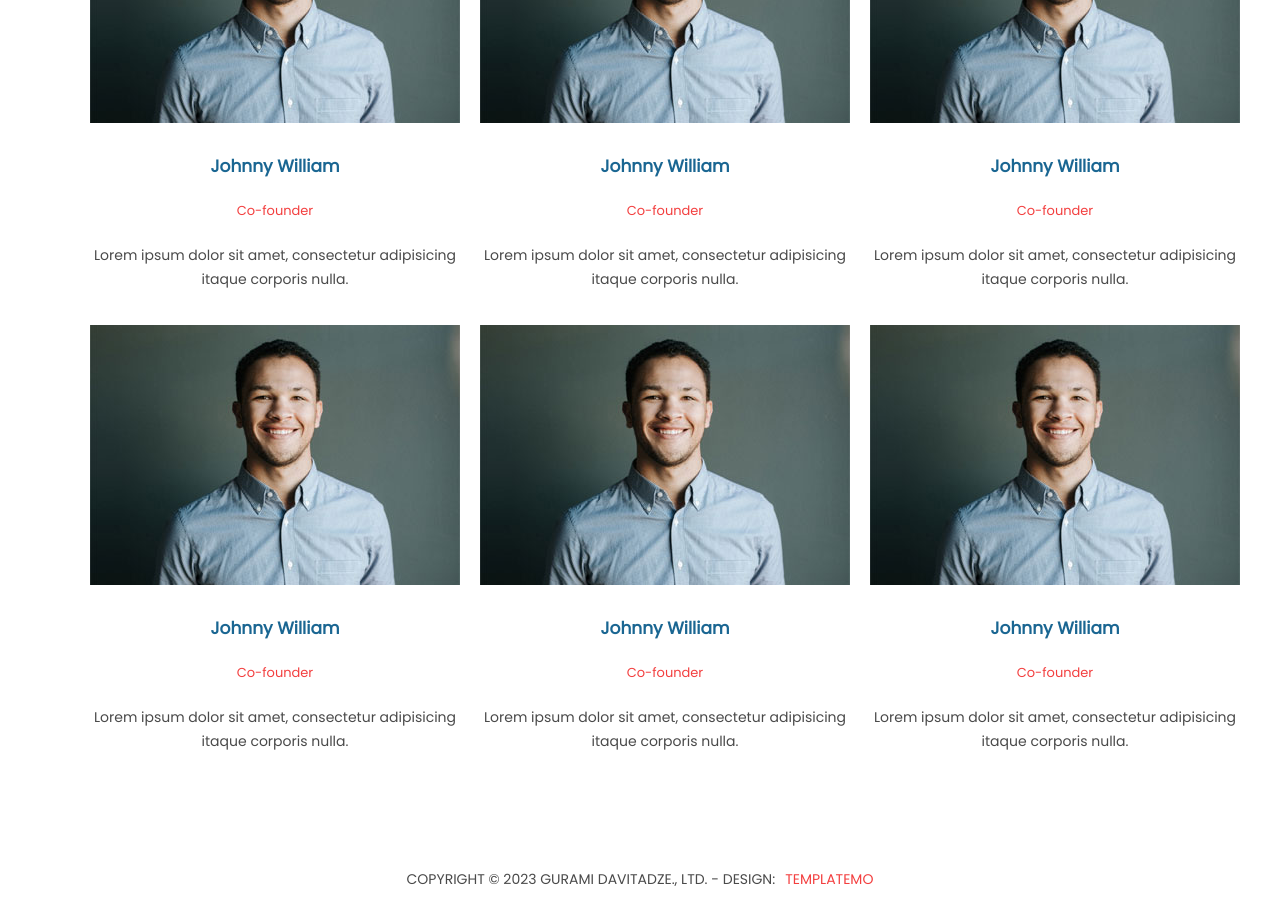
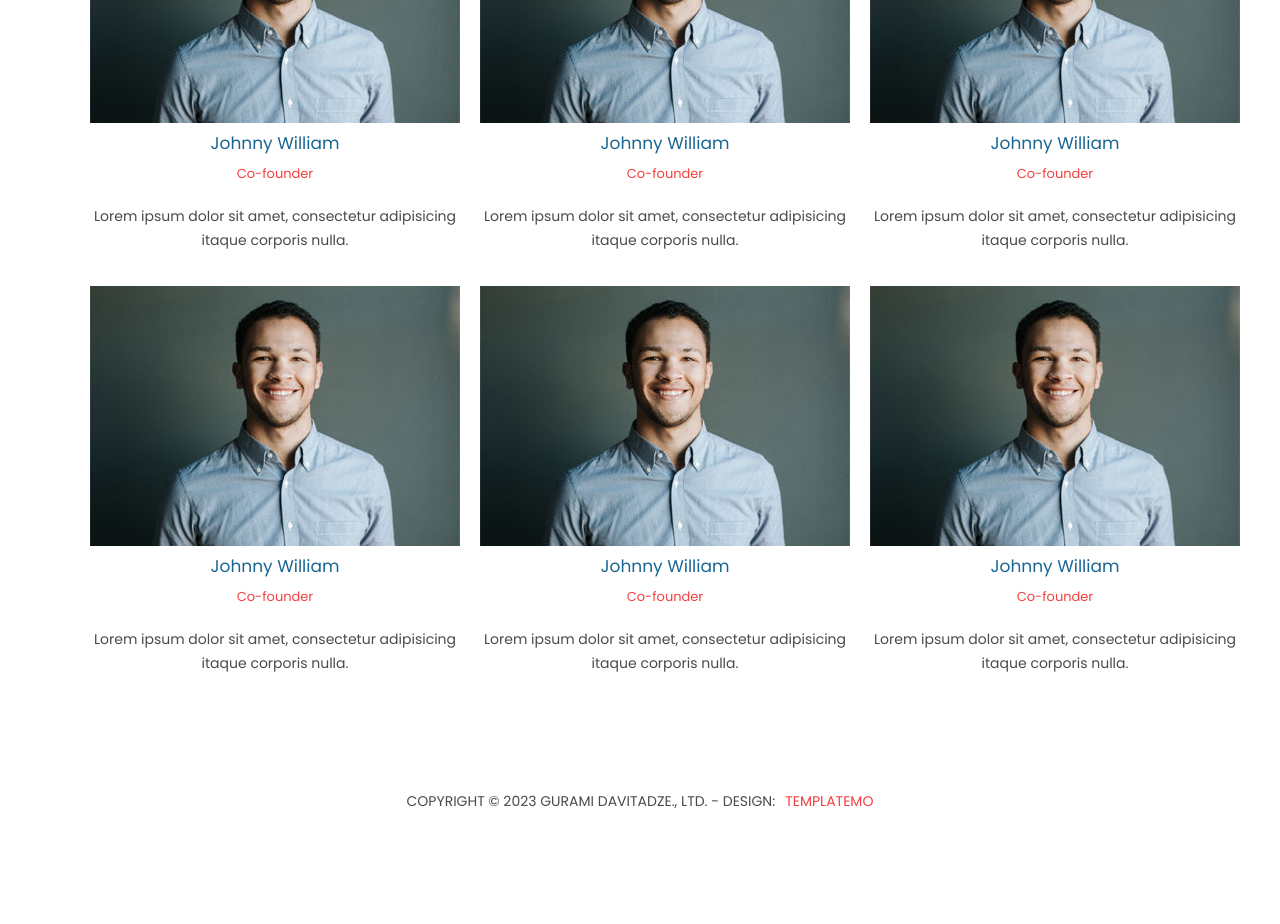
Before and after one commit to guka20/e-commerce-web, a React (Create React App) app: page /about in a window 1280 px wide. Shown: the part 1380-2304 px from the top of the page. Built offline with nearby package versions, Linux system fonts and the light colour scheme.

Commit message:
about page

```diff
--- a/src/pages/About/components/MemberCard/MemberCard.css
+++ b/src/pages/About/components/MemberCard/MemberCard.css
@@ -1,14 +1,19 @@
 .card {
   text-align: center;
 }
-.card h4 {
+.card span {
+  display: block;
+}
+.card .member-name {
   color: #1a6692;
   font-size: 17px;
+  margin-bottom: 8px;
 }
-.card h5 {
+.card .member-proffesion {
   font-size: 13px;
   color: #f33f3f;
   font-weight: 500;
+  margin-bottom: 20px;
 }
 .card p {
   font-size: 14px;
--- a/src/pages/About/components/MemberCard/MemberCard.tsx
+++ b/src/pages/About/components/MemberCard/MemberCard.tsx
@@ -4,8 +4,8 @@ export const MemberCard = () => {
   return (
     <div className="card">
       <img src={require("../../../../images/team_01.jpg")} alt="" />
-      <h4>Johnny William</h4>
-      <h5>Co-founder</h5>
+      <span className="member-name">Johnny William</span>
+      <span className="member-proffesion">Co-founder</span>
       <p>
         Lorem ipsum dolor sit amet, consectetur adipisicing itaque corporis
         nulla.
```
